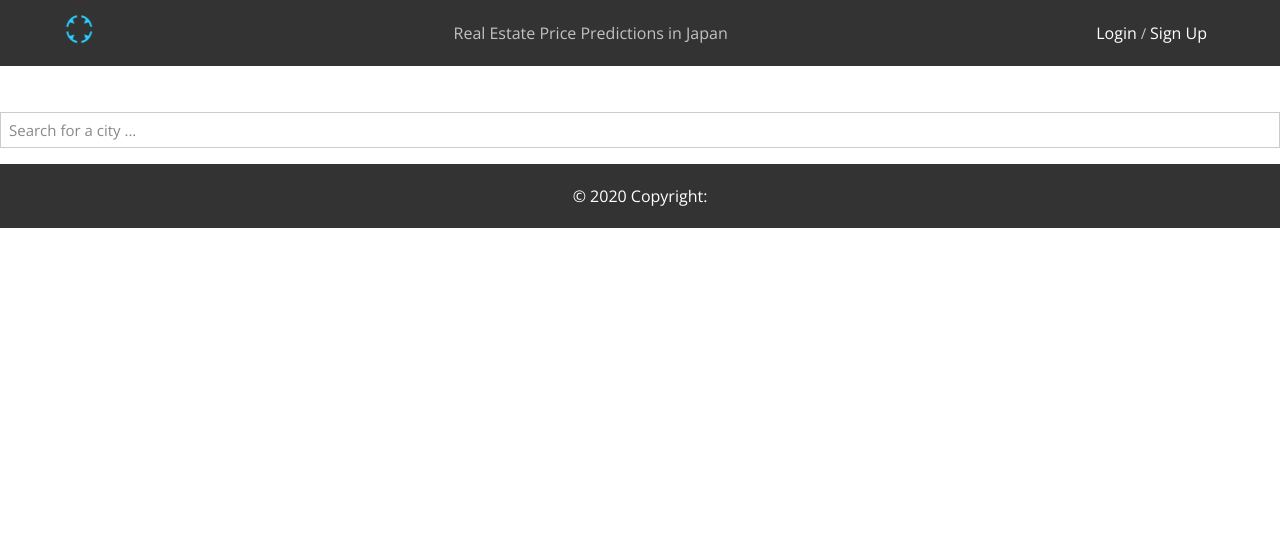
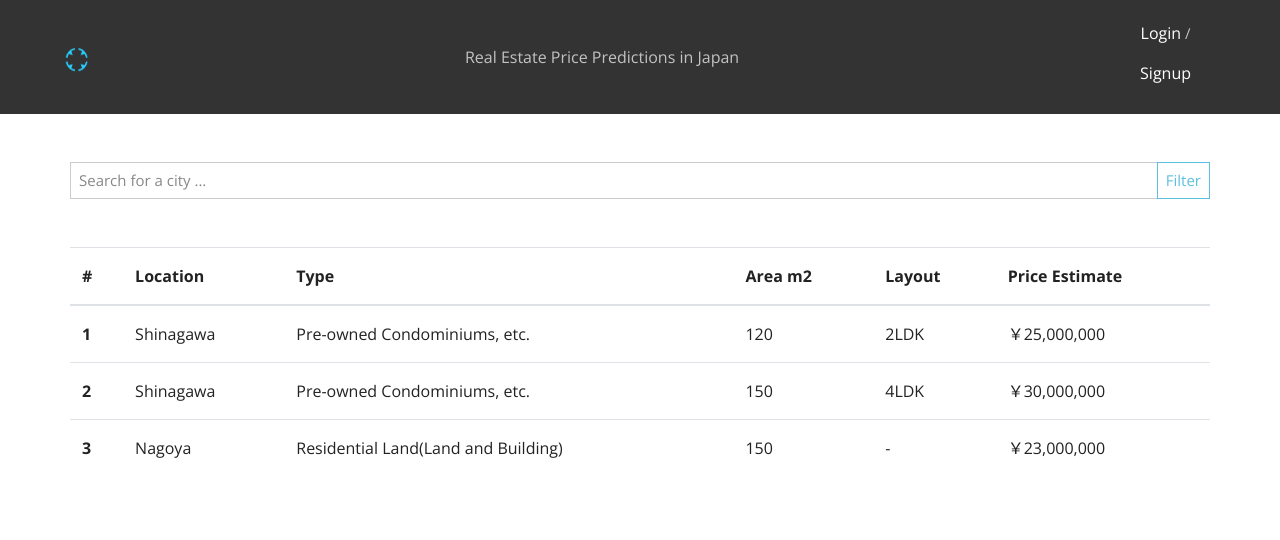
Before and after one commit to ryikeda/yosoku, a Flask app: page / in a window 1280 px wide. Shown: the top 540 px of the page. Before the commit the page ends 228 px from the top, so only its background shows below. Run offline with Flask 2, Linux system fonts and the light colour scheme; some libraries are stand-ins or nearby versions.

Commit message:
jinja templates and signup user model

```diff
--- a/app.py
+++ b/app.py
@@ -4,7 +4,7 @@ from flask import Flask, render_template, request,jsonify, redirect, session
 from flask_debugtoolbar import DebugToolbarExtension
 from flask_wtf.csrf import CSRFProtect
 from models import connect_db
-from forms import SearchForm, FilterForm
+from forms import SearchForm, FilterForm, SignupForm
 from flask import send_from_directory
 import utils
 
@@ -23,18 +23,31 @@ connect_db(app)
 
 ############################################################
 
+SAMPLE_TABLE = [
+  {"Location":"Shinagawa", "Type":"Pre-owned Condominiums, etc.", "Area m2":"120", "Layout":"2LDK"},
+  {"Location":"Taito", "Type":"Residential Land(Land and Building)", "Area m2":"150", "Layout":""},
+  {"Location":"Shizuoka", "Type":"Residential Land(Land Onlya)", "Area m2":"180", "Layout":""}
+]
+
+
 @app.route("/", methods=["GET","POST"])
 def index():
-  form = SearchForm()
 
-  if form.validate_on_submit():
-        city_code = form.city_code.data
+  search_form = SearchForm()
+  filter_form = FilterForm()
+
+  if search_form.validate_on_submit():
+        city_code = search_form.city_code.data
         model =  utils.load_model(city_code)
         session["city_code"] = city_code
-        return redirect("/predict")
+
+        filter_form.type_.choices = [(choice,choice) for choice in model.model.type_]
+        filter_form.floor_plan.choices = [(floor_plan,floor_plan) for floor_plan in model.model.floor_plan]
+
+        return render_template("filters.html",filter_form=filter_form)
   else:
         return render_template(
-            "home.html", form=form)
+            "home.html", search_form=search_form, table=SAMPLE_TABLE)
 
 
 @app.route("/predict", methods=["GET","POST"])
@@ -82,3 +95,16 @@ def predict_price_api():
 def favicon():
     return send_from_directory(os.path.join(app.root_path, 'static'),
                           'favicon.ico',mimetype='image/vnd.microsoft.icon')
+
+
+
+@app.route("/signup", methods=["GET", "POST"])
+def signup():
+  """Handle user signup. It creates new user and add to DB
+  """
+  singup_form = SignupForm()
+
+  if signup_form.validate_on_submit():
+    pass
+  else:
+    return render_template("signup_form.html", signup_form=signup_form)
--- a/forms.py
+++ b/forms.py
@@ -1,6 +1,6 @@
 from flask_wtf import FlaskForm
-from wtforms import StringField, FloatField, BooleanField, SelectField, HiddenField
-from wtforms.validators import InputRequired
+from wtforms import StringField, FloatField, BooleanField, SelectField, HiddenField, PasswordField
+from wtforms.validators import InputRequired, Email, Length
 
 class SearchForm(FlaskForm):
   """Form for searching cities"""
@@ -13,3 +13,10 @@ class FilterForm(FlaskForm):
   type_ = SelectField("type", validators=[InputRequired()])
   area = FloatField("area", validators=[InputRequired()])
   floor_plan = SelectField("floor_plan", validators=[InputRequired()])
+
+class SignupForm(FlaskForm):
+  """Form for adding users."""
+
+  username = StringField('Username', validators=[InputRequired()])
+  email = StringField('E-mail', validators=[InputRequired(), Email()])
+  password = PasswordField('Password', validators=[Length(min=6)])
--- a/static/css/style.css
+++ b/static/css/style.css
@@ -19,3 +19,13 @@
   width:100%;
   position:absolute;
 }
+#search-div{
+  position: relative;
+}
+
+#match-list{
+  position: absolute;
+  top: 36.5px;
+  left: 0;
+  right: 0;
+}
--- a/static/js/search.js
+++ b/static/js/search.js
@@ -7,6 +7,10 @@ document.addEventListener('DOMContentLoaded', function () {
   const cityCode = document.getElementById("city_code")
   const matchList = document.getElementById("match-list")
   const loadingIcon = document.getElementById("loading-icon")
+  const token = document.getElementById("csrf_token")
+  const filterModalBody = document.getElementById("filter-modal-body")
+  const filterModalText = document.getElementById("filter-modal-text")
+  const filterBtn = document.getElementById("filter-btn")
 
   // Search cities and states json file
   const searchCity = async searchText => {
@@ -32,6 +36,8 @@ document.addEventListener('DOMContentLoaded', function () {
     if (matches.length === 0) return
     matchList.innerHTML = ""
 
+
+
     if (matches.length > 5) {
       const firstResults = matches.slice(0, 5)
       firstResults.forEach(city => {
@@ -41,7 +47,7 @@ document.addEventListener('DOMContentLoaded', function () {
         link.innerText = `${city.name} - ${city.state}`
         link.className = "list-group-item list-group-item-action"
 
-        const handler = e => handleClick(e, link, city)
+        const handler = e => handleClick(e, city)
         link.addEventListener("click", handler)
         matchList.appendChild(link)
 
@@ -53,9 +59,9 @@ document.addEventListener('DOMContentLoaded', function () {
         link.href = "#"
         link.id = city.id
         link.innerText = `${city.name} - ${city.state}`
-        link.className = "list-group-item list-group-item-action"
+        link.className = "list-group-item list-group-item-action "
 
-        const handler = e => handleClick(e, link, city)
+        const handler = e => handleClick(e, city)
         link.addEventListener("click", handler)
         matchList.appendChild(link)
       })
@@ -64,16 +70,48 @@ document.addEventListener('DOMContentLoaded', function () {
   // Event listeners
 
   searchBox.addEventListener("input", () => searchCity(searchBox.value))
+  getResultsTable()
 
   // Functions
 
-  function handleClick(e, button, city) {
+  function handleClick(e, city) {
     searchBox.value = `${city.name} - ${city.state}`
     cityCode.value = city.id
     matchList.innerHTML = ""
-    searchBox.classList.toggle("hide")
-    loadingIcon.classList.toggle("hide")
 
-    searchForm.submit()
+    const data = {
+      search: searchBox.value,
+      city_code: cityCode.value,
+    }
+    // searchBox.classList.toggle("hide")
+    // loadingIcon.classList.toggle("hide")
+    // searchForm.submit()
+    filterModalText.classList.toggle("hide")
+    filterBtn.click()
+    getModel(data)
+
   }
+
+  async function getModel(data) {
+
+    axios.post('http://127.0.0.1:5000', data,
+      {
+        headers: {
+          'X-CSRFToken': token.value
+        }
+      }).then((response) => {
+        filterModalBody.innerHTML = response.data
+      }, (error) => {
+        console.log(error);
+      });
+  }
+
+  async function getResultsTable() {
+
+
+
+
+  }
+
+
 });
--- a/templates/base.html
+++ b/templates/base.html
@@ -11,34 +11,39 @@
 
 </head>
 
-
-<nav class="navbar fixed-top navbar-dark bg-dark">
+<nav class="navbar navbar-dark bg-dark">
   <a class="navbar-brand mx-5" href="#">
-    <img src="/static/img/icon_static.png" width="30" height="30" class="d-inline-block align-top" alt="">
+    <img src="/static/img/icon_static.png" width="25" height="25" class="d-inline-block align-center" alt="">
   </a>
   <span class="navbar-text mx-5">
     Real Estate Price Predictions in Japan
   </span>
   <span class="navbar-text mx-5 btn">
     <a href="#">Login</a> /
-    <a href="#">Sign Up</a>
+    <a id="signup-btn" class="nav-link" data-toggle="modal" data-target="#signupModal">
+      Signup
+    </a>
   </span>
   </div>
-</nav>
-
-<nav class="navbar navbar-expand-lg navbar-dark bg-dark">
-  <a class="navbar-brand" href="#">Navbar</a>
-  <button class="navbar-toggler" type="button" data-toggle="collapse" data-target="#navbarColor02"
-    aria-controls="navbarColor02" aria-expanded="false" aria-label="Toggle navigation">
-    <span class="navbar-toggler-icon"></span>
-  </button>
 </nav>
 
 <body>
   {% block content%}
   {% endblock %}
-  {% block scripts %}
-  {% endblock scripts %}
+  <!-- Scripts -->
+  <script src="https://code.jquery.com/jquery-3.2.1.slim.min.js"
+    integrity="sha384-KJ3o2DKtIkvYIK3UENzmM7KCkRr/rE9/Qpg6aAZGJwFDMVNA/GpGFF93hXpG5KkN"
+    crossorigin="anonymous"></script>
+  <script src="https://cdnjs.cloudflare.com/ajax/libs/popper.js/1.12.9/umd/popper.min.js"
+    integrity="sha384-ApNbgh9B+Y1QKtv3Rn7W3mgPxhU9K/ScQsAP7hUibX39j7fakFPskvXusvfa0b4Q"
+    crossorigin="anonymous"></script>
+  <script src="https://maxcdn.bootstrapcdn.com/bootstrap/4.0.0/js/bootstrap.min.js"
+    integrity="sha384-JZR6Spejh4U02d8jOt6vLEHfe/JQGiRRSQQxSfFWpi1MquVdAyjUar5+76PVCmYl"
+    crossorigin="anonymous"></script>
+  <script src="https://unpkg.com/axios/dist/axios.min.js"></script>
+  <script type="text/javascript" src="/static/js/search.js"></script>
+  <script src="https://kit.fontawesome.com/97a0c30ba9.js" crossorigin="anonymous"></script>
+  <!-- Scripts -->
 </body>
 <footer class="page-footer bg-dark">
   <div class="footer-copyright text-center py-3 bg-dark text-white">© 2020 Copyright:
--- a/templates/home.html
+++ b/templates/home.html
@@ -1,28 +1,137 @@
 {% extends 'base.html' %}
 {% block title %}| Home {% endblock %}
 {% block content %}
-<form id="search-form" class="mt-5" action="/" method="POST">
-  {{ form.hidden_tag() }}
 
-  {% for field in form
+<div class="container mt-5">
+  <form id="search-form" action="/" method="POST">
+    {{ search_form.hidden_tag() }}
+    <div class="row">
+      <div id="search-div" class="input-group">
+
+        {% for field in search_form
           if field.widget.input_type != 'hidden' %}
 
-  <p>
         {{ field(class_="form-control", placeholder="Search for a city ...") }}
 
         {% for error in field.errors %}
         {{ error }}
         {% endfor %}
-  </p>
+        {% endfor %}
 
-  {% endfor %}
-  <div id="match-list" class="list-group"></div>
+        <div id="match-list"></div>
+        <div class="input-group-append">
+          <button id="filter-btn" type="button" class="btn btn-outline-info" data-toggle="modal"
+            data-target="#filter-modal">
+            Filter
+          </button>
+        </div>
+      </div>
   </form>
+</div>
+<div class="row">
+  <table class="table table-hover mt-5">
+    <thead>
+      <tr>
+        <th scope="col">#</th>
+        <th scope="col">Location</th>
+        <th scope="col">Type</th>
+        <th scope="col">Area m2</th>
+        <th scope="col">Layout</th>
+        <th scope="col">Price Estimate</th>
+        <!-- <th scope="col">Comment</th>
+          <th scope="col">Actions</th> -->
+      </tr>
+    </thead>
+    <tbody>
+      <tr>
+        <th scope="row">1</th>
+        <td>Shinagawa</td>
+        <td>Pre-owned Condominiums, etc.</td>
+        <td>120</td>
+        <td>2LDK</td>
+        <td>￥25,000,000</td>
+        <!-- <td>Far away from work</td>
+          <td><a href="#"><i class="fas fa-edit"></i></a> <a href="#"><i class="fas fa-trash-alt"></i></a> </td> -->
+      </tr>
+      <tr>
+        <th scope="row">2</th>
+        <td>Shinagawa</td>
+        <td>Pre-owned Condominiums, etc.</td>
+        <td>150</td>
+        <td>4LDK</td>
+        <td>￥30,000,000</td>
+        <!-- <td>-</td>
+          <td><a href="#"><i class="fas fa-edit"></i></a> <a href="#"><i class="fas fa-trash-alt"></i></a> </td> -->
+      </tr>
+      <tr>
+        <th scope="row">3</th>
+        <td>Nagoya</td>
+        <td>Residential Land(Land and Building)</td>
+        <td>150</td>
+        <td>-</td>
+        <td>￥23,000,000</td>
+        <!-- <td></td>
+          <td><a href="#"><i class="fas fa-edit"></i></a> <a href="#"><i class="fas fa-trash-alt"></i></a> </td> -->
+      </tr>
+    </tbody>
+  </table>
+</div>
+</div>
+
+<div class="map-responsive mt-5">
+  <iframe src="https://www.google.com/maps/embed/v1/place?key=AIzaSyA0s1a7phLN0iaD6-UE7m4qP-z21pH0eSc&q=Shinagawa"
+    frameborder="0" style="border:0" allowfullscreen></iframe>
+</div>
 
 
-<div id="loading-icon" class="hide fa-3x">
-  <i class="fas fa-spinner fa-pulse"></i>
+
+<!-- Filter Modal -->
+<div class="modal fade" id="filter-modal" tabindex="-1" role="dialog">
+  <div class="modal-dialog modal-dialog-centered" role="document">
+    <div class="modal-content">
+      <div class="modal-header">
+        <h5 class="modal-title" id="filterModalLabel">Filters</h5>
+        <button type="button" class="close" data-dismiss="modal">
+        </button>
       </div>
+      <div id="filter-modal-body" class="modal-body">
+        <p id="filter-modal-text">
+          Search for a city first
+        </p>
+      </div>
+      <div class="modal-footer">
+        <button type="button" class="btn btn-secondary" data-dismiss="modal">Close</button>
+        <button type="button" class="btn btn-info">Predict Price</button>
+      </div>
+    </div>
+  </div>
+</div>
+<!-- Filter Modal -->
+
+<!-- Signup Modal -->
+
+<div class="modal fade" id="signupModal" tabindex="-1" role="dialog">
+  <div class="modal-dialog modal-dialog-centered" role="document">
+    <div class="modal-content">
+      <div class="modal-header">
+        <h5 class="modal-title" id="filterModalLabel">Sign Up</h5>
+        <button type="button" class="close" data-dismiss="modal">
+        </button>
+      </div>
+      <div id="modal-body" class="modal-body">
+        <p id="modal-text">
+        </p>
+      </div>
+      <div class="modal-footer">
+        <button type="button" class="btn btn-secondary" data-dismiss="modal">Close</button>
+        <button type="button" class="btn btn-info">Predict Price</button>
+      </div>
+    </div>
+  </div>
+</div>
+
+<!-- Signup Modal -->
+
 {% endblock %}
 {% block scripts %}
 <script type="text/javascript" src="/static/js/search.js"></script>
```
Also changed, not shown: models.py (+42 -0 lines), requirements.txt (+21 -0 lines), templates/filters.html (added, +16 -0 lines), templates/predict.html (+17 -1 lines), templates/signup_form.html (added, +16 -0 lines). Lines whose indentation alone changed are shown as unchanged.
